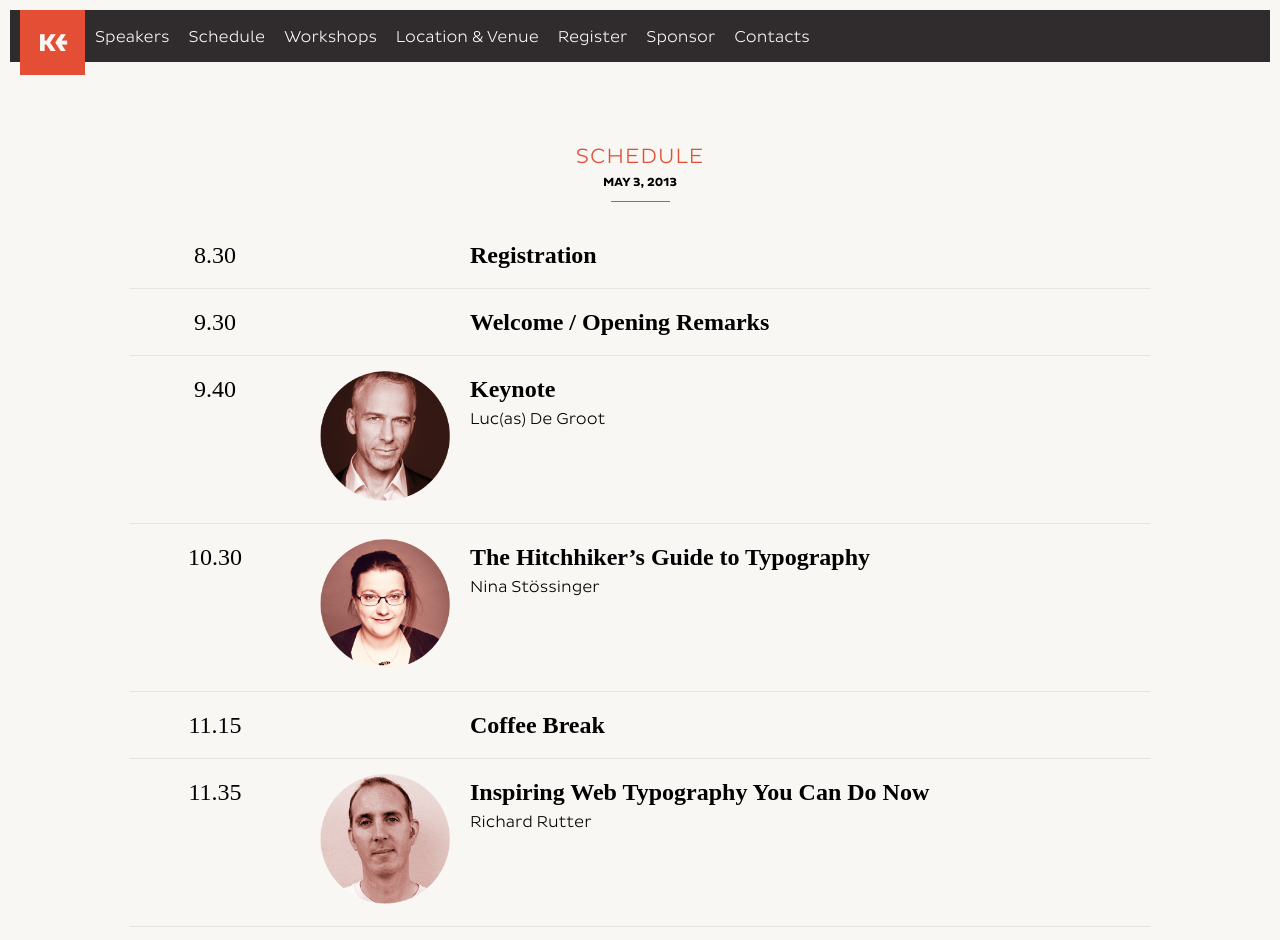
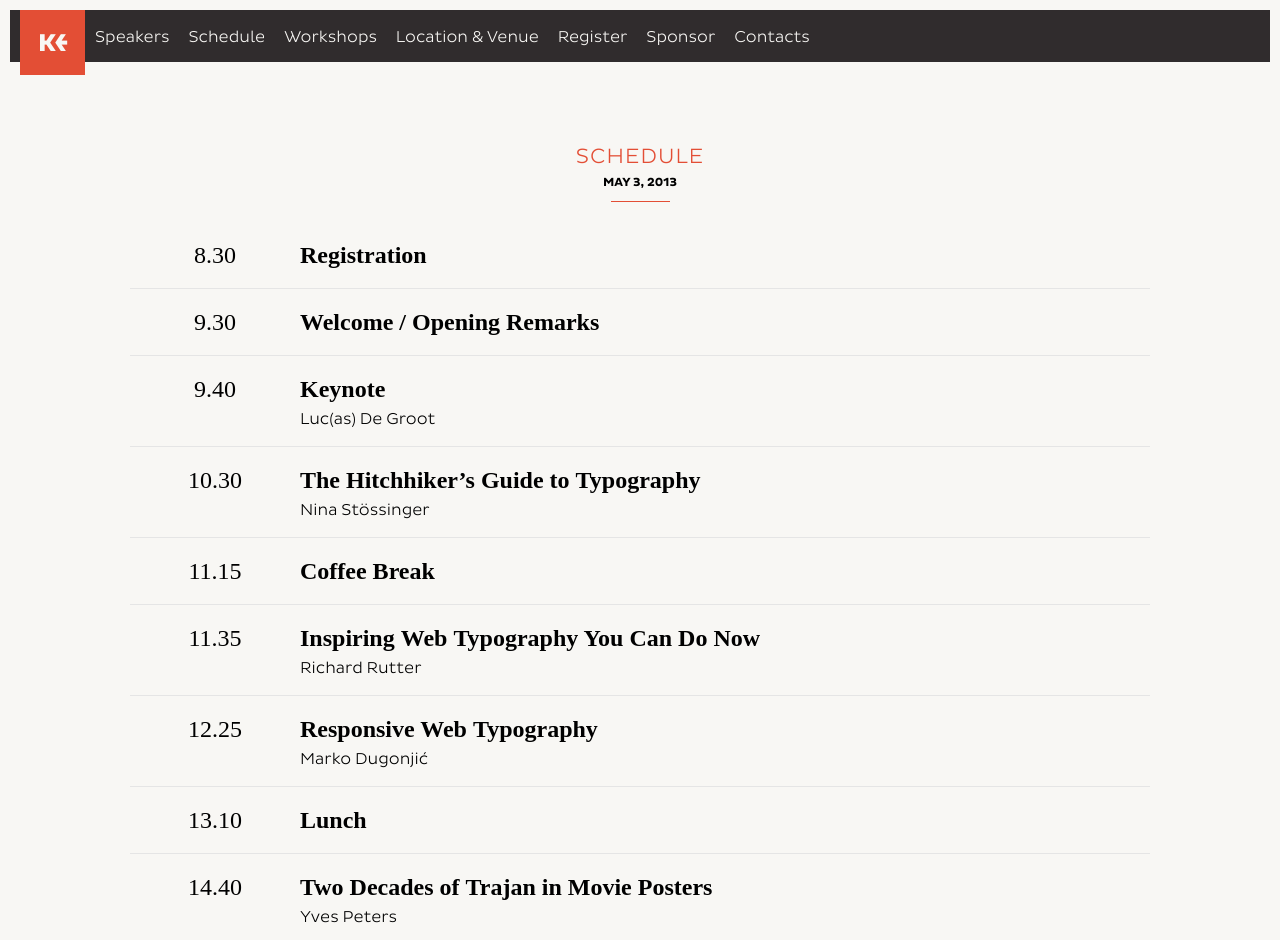
Before and after one commit to GrUSP/2013.kerning.it, a Jekyll site: the page built from schedule.html, in a window 1280 px wide. Shown: the top 940 px of the page. Built offline with Jekyll 4.4.1, drawn with Linux system fonts in a browser that asks for light colours; nearby versions of some CDN libraries; Markdown is read by kramdown in place of the engine named in the settings.

Commit message:
Fix for mobile

```diff
--- a/_includes/section-schedule.html
+++ b/_includes/section-schedule.html
@@ -15,7 +15,7 @@
 					<div class="hour">9.30</div>
 					<div class="image">&nbsp;</div>
 					<div class="topic">
-						<div class="title light">Welcome / Opening Remarks</div>
+						<div class="title light">Welcome / Opening&nbsp;Remarks</div>
 						<div class="name"></div>
 					</div>
 				</div>
@@ -31,7 +31,7 @@
 					<div class="hour">10.30</div>
 					<div class="image"><img src="img/nina.png"></div>
 					<div class="topic">
-						<div class="title">The Hitchhiker’s Guide to Typography</div>
+						<div class="title">The&nbsp;Hitchhiker’s Guide&nbsp;to&nbsp;Typography</div>
 						<div class="name">Nina Stössinger</div>
 					</div>
 				</div>
@@ -39,7 +39,7 @@
 					<div class="hour">11.15</div>
 					<div class="image">&nbsp;</div>
 					<div class="topic">
-						<div class="title light">Coffee Break</div>
+						<div class="title light">Coffee&nbsp;Break</div>
 						<div class="name"></div>
 					</div>
 				</div>
@@ -47,7 +47,7 @@
 					<div class="hour">11.35</div>
 					<div class="image"><img src="img/rich.png"></div>
 					<div class="topic">
-						<div class="title">Inspiring Web Typography You Can Do Now</div>
+						<div class="title">Inspiring&nbsp;Web&nbsp;Typography You&nbsp;Can&nbsp;Do&nbsp;Now</div>
 						<div class="name">Richard Rutter</div>
 					</div>
 				</div>
@@ -55,7 +55,7 @@
 					<div class="hour">12.25</div>
 					<div class="image"><img src="img/marko.png"></div>
 					<div class="topic">
-						<div class="title">Responsive Web Typography</div>
+						<div class="title">Responsive Web&nbsp;Typography</div>
 						<div class="name">Marko Dugonjić</div>
 					</div>
 				</div>
@@ -71,7 +71,7 @@
 					<div class="hour">14.40</div>
 					<div class="image"><img src="img/yves.png"></div>
 					<div class="topic">
-						<div class="title">Two Decades of Trajan in Movie Posters</div>
+						<div class="title">Two Decades of&nbsp;Trajan in Movie&nbsp;Posters</div>
 						<div class="name">Yves Peters</div>
 					</div>
 				</div>
--- a/css/layout.css
+++ b/css/layout.css
@@ -943,6 +943,48 @@
   line-height: 1.5em;
   color: #231f20;
 }
+#schedule h2 {
+  background: none;
+  padding: 0;
+  margin: 0;
+}
+#schedule h3 {
+  background: url('/img/filetto.png') bottom center no-repeat;
+  margin: 0 0 20px 0;
+  padding: 0 0 10px 0;
+  font-family: PlutoSansBold, sans-serif;
+  font-size: 12px;
+  line-height: 1.5em;
+  text-transform: uppercase;
+}
+#schedule .schedule-session {
+  display: inline;
+  float: left;
+  width: 100%;
+  margin: 0 ;
+  padding: 15px 0;
+  border-bottom: 1px solid #e5e5e5;
+}
+#schedule .schedule-session .hour {
+  font-family: "adelle", serif;
+  font-weight: 100;
+  font-size: 24px;
+  line-height: 1.5em;
+}
+#schedule .schedule-session .image {
+  display: none;
+  padding: 0 20px;
+}
+#schedule .schedule-session .image img {
+  width: 100%;
+  max-width: 183px;
+}
+#schedule .schedule-session .topic .title {
+  font-family: "adelle", serif;
+  font-weight: 700;
+  font-size: 24px;
+  line-height: 1.5em;
+}
 @media screen and (min-width: 481px) {
   .wrapper {
     display: inline;
@@ -1129,6 +1171,33 @@
     width: 100%;
     margin: 0 ;
     padding: 0 20px;
+  }
+  .schedule-session {
+    display: inline;
+    float: left;
+    width: 100%;
+    margin: 0 ;
+    padding: 15px 0;
+    border-bottom: 1px solid #e5e5e5;
+  }
+  .schedule-session .hour {
+    font-family: "adelle", serif;
+    font-weight: 100;
+    font-size: 24px;
+    line-height: 1.5em;
+  }
+  .schedule-session .image {
+    padding: 0 20px;
+  }
+  .schedule-session .image img {
+    width: 100%;
+    max-width: 183px;
+  }
+  .schedule-session .topic .title {
+    font-family: "adelle", serif;
+    font-weight: 700;
+    font-size: 24px;
+    line-height: 1.5em;
   }
 }
 @media screen and (min-width: 1024px) {
```
Also changed, not shown: less/layout.less (+62 -3 lines).
